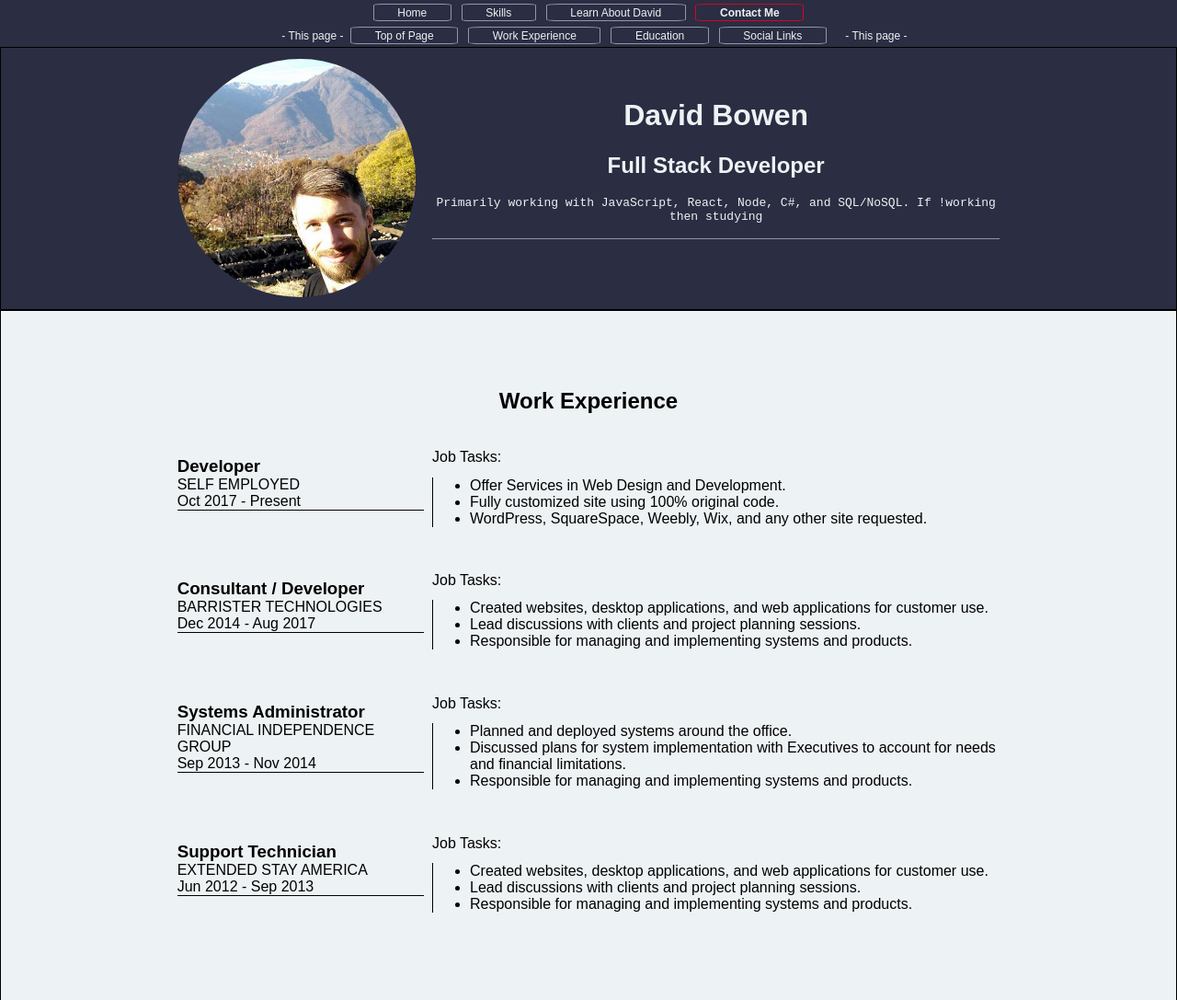
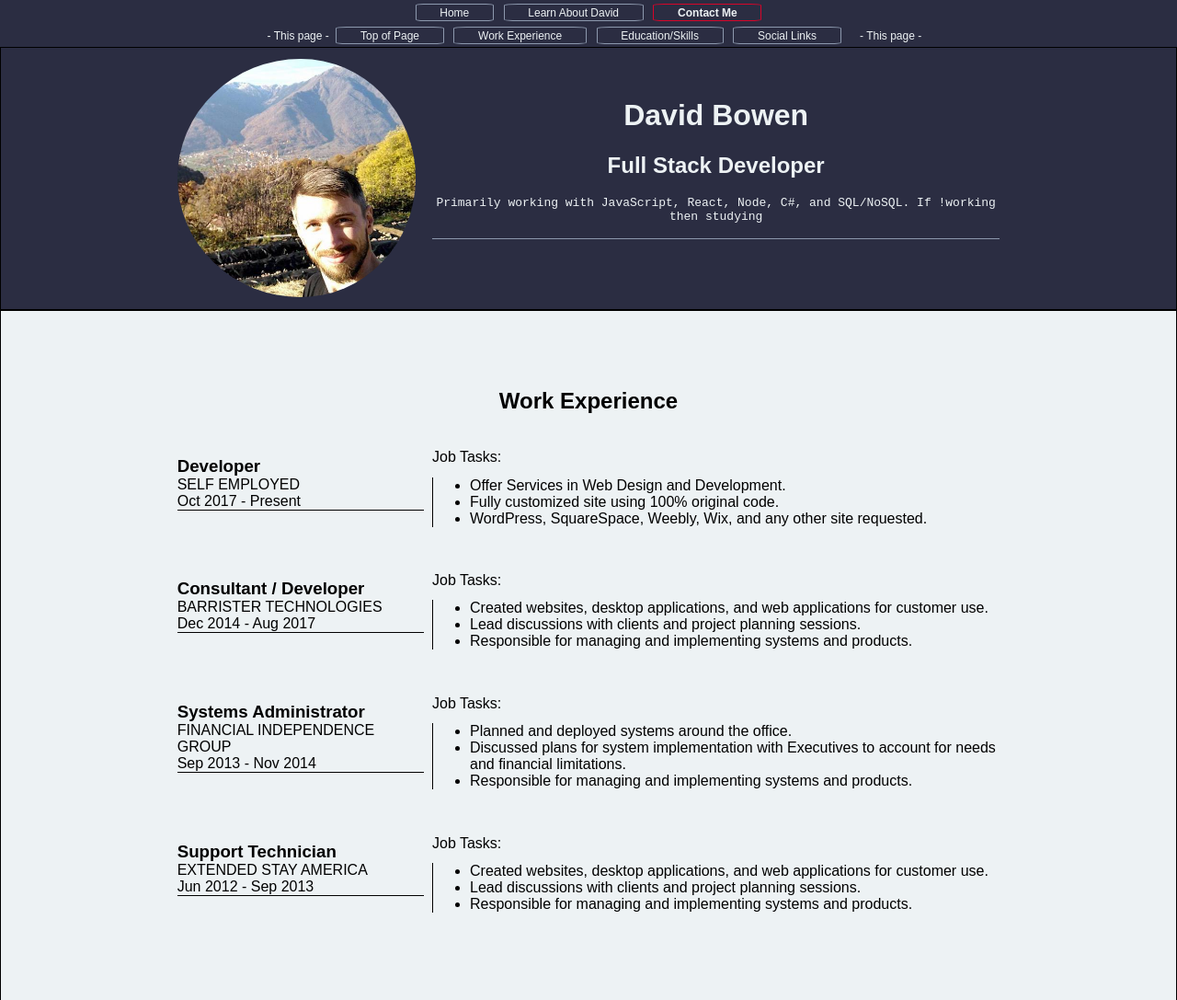
Before and after one commit to DavidSBowen/davidsbowen.github.io, a plain HTML site: page index.html in a window 1280 px wide. Shown: the top 1087 px of the page at 92% size. Drawn offline with nearby package versions, Linux system fonts and the light colour scheme.

Commit message:
pushing changes to site

```diff
--- a/index.html
+++ b/index.html
@@ -14,7 +14,6 @@
   <div class="header-links-wrap">
     <nav class="header-links">
       <a href="index.html">Home</a>
-      <a href="skills.html">Skills</a>
       <a href="about.html">Learn About David</a>
       <a href="contactform.html" id="contact-link">Contact Me</a>
     </nav>
@@ -22,7 +21,7 @@
       <p>- This page -</p>
       <a href="#">Top of Page</a>
       <a href="#workexp-section">Work Experience</a>
-      <a href="#edu-section">Education</a>
+      <a href="#edu-section">Education/Skills</a>
       <a href="#social-footer">Social Links</a>
       <p>- This page -</p>
     </nav>
```
Also changed, not shown: about.html (+0 -1 lines), contactform.html (+0 -1 lines).
